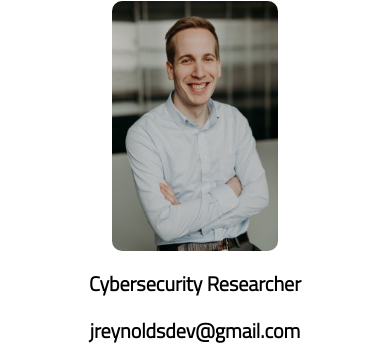
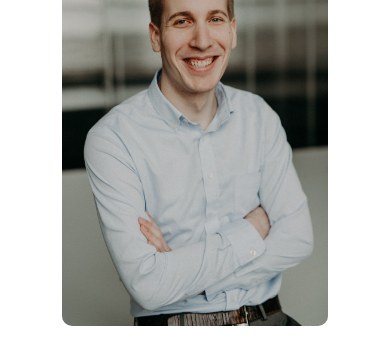
Before and after one commit to JacobReynolds/Personal-Site, a plain HTML site: page index.html in a window 390 px wide. Shown: the part 229-578 px from the top of the page. Drawn offline with nearby package versions, Linux system fonts and the light colour scheme.

Commit message:
more sizing

```diff
--- a/index.css
+++ b/index.css
@@ -79,7 +79,7 @@ select option {
       width: 90vw;
     }
     #mainPic  {
-      max-height: 250px;
+      max-height: 400px;
     }
     h2 {
       font-size: 20px;
```
